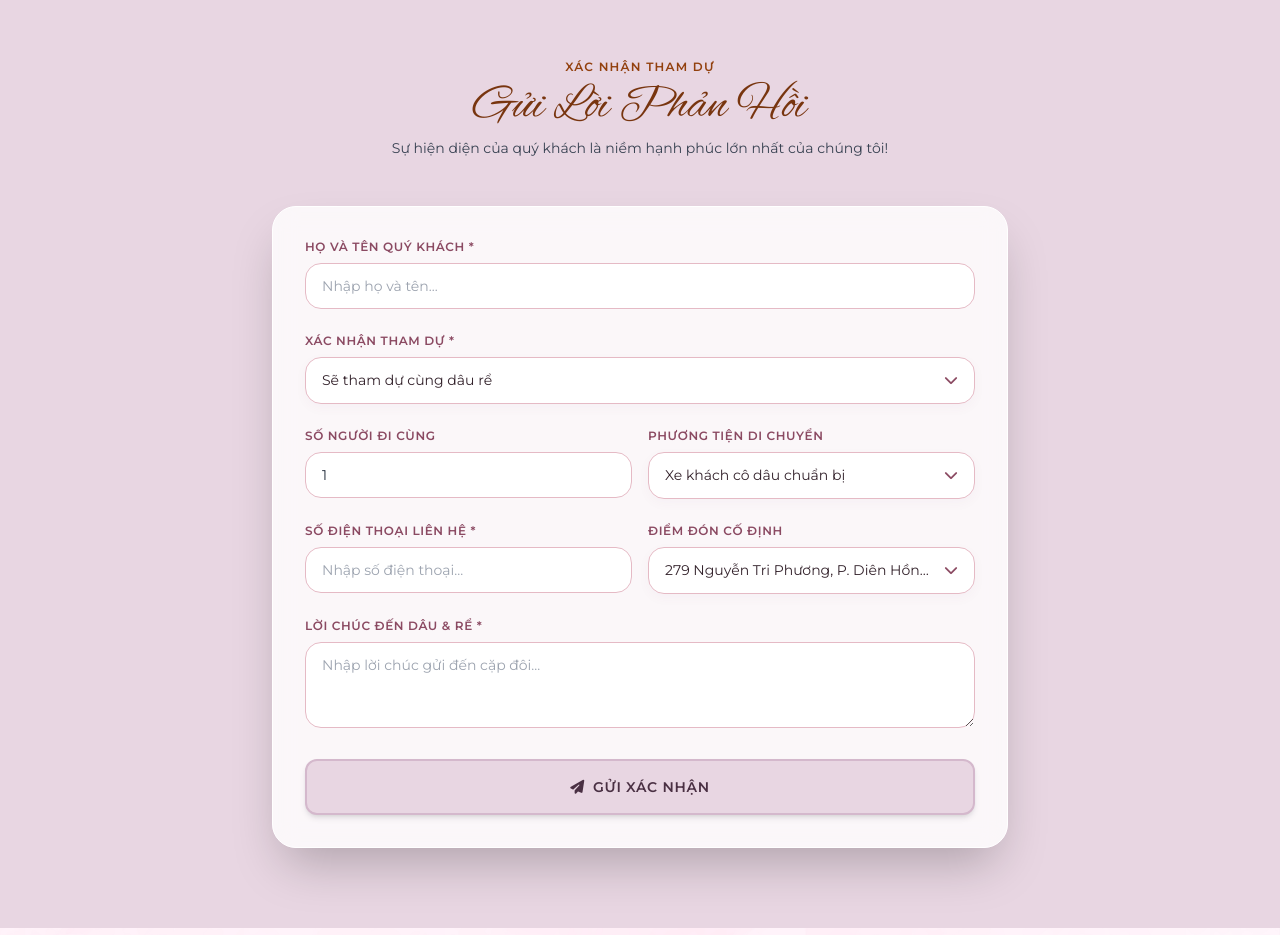
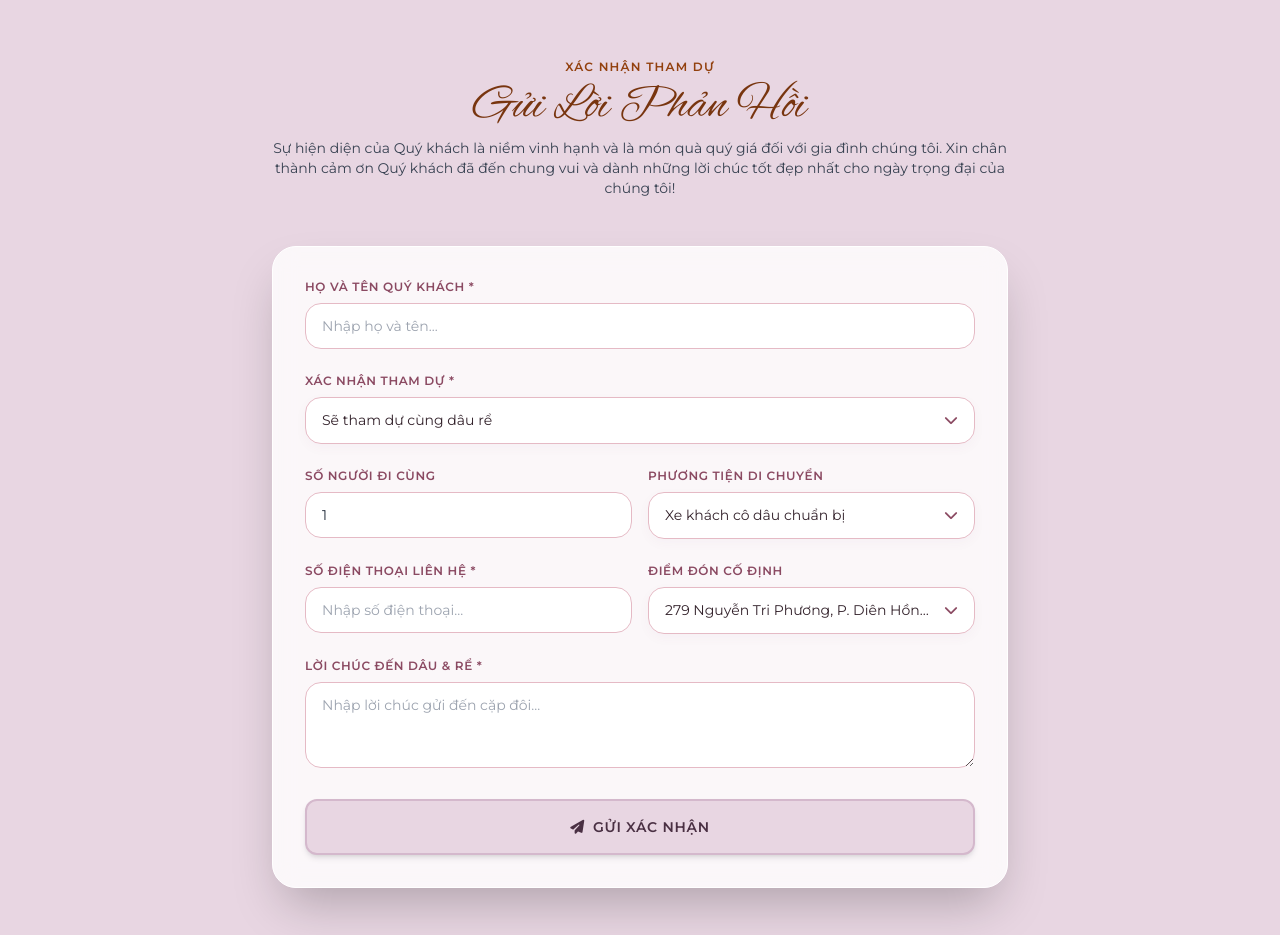
Before and after one commit to trucnguyen3/akawebsite, a website: page public/tr-wedding.html in a window 1280 px wide. Shown: the part 4240-5175 px from the top of the page. Drawn offline with nearby package versions, Linux system fonts and the light colour scheme; no server answers.

```diff
--- a/public/tr-wedding.html
+++ b/public/tr-wedding.html
@@ -473,8 +473,9 @@
             <div class="text-center mb-12">
                 <span class="text-amber-800 uppercase tracking-widest text-xs font-semibold">Xác Nhận Tham Dự</span>
                 <h3 class="font-cursive text-5xl text-amber-900 mt-1">Gửi Lời Phản Hồi</h3>
-                <p class="text-gray-700 text-sm mt-2">Sự hiện diện của quý khách là niềm hạnh phúc lớn nhất của chúng
-                    tôi!
+                <p class="text-gray-700 text-sm mt-2">Sự hiện diện của Quý khách là niềm vinh hạnh và là món quà quý giá
+                    đối với gia đình chúng tôi. Xin chân thành cảm ơn Quý
+                    khách đã đến chung vui và dành những lời chúc tốt đẹp nhất cho ngày trọng đại của chúng tôi!
                 </p>
             </div>
 
```
